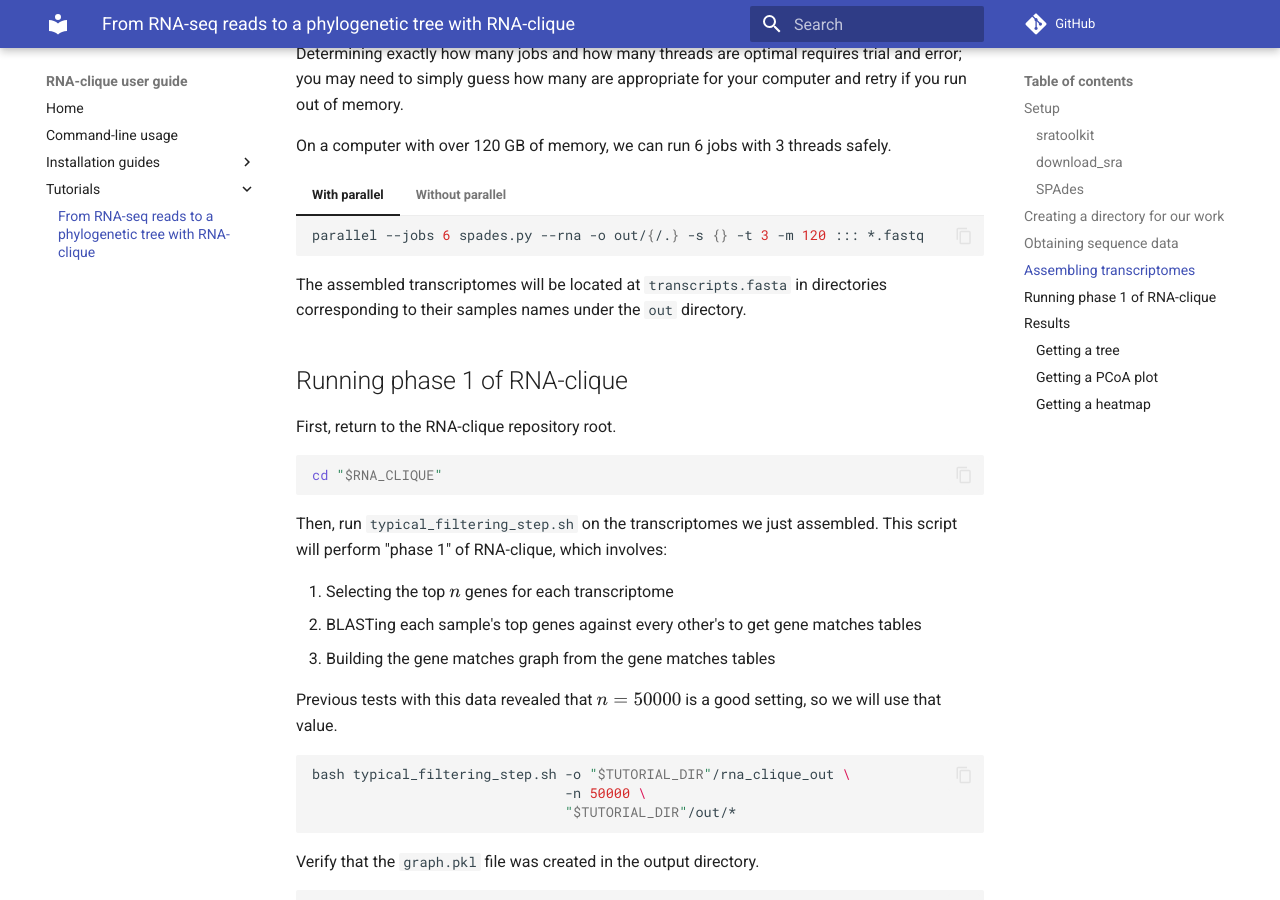
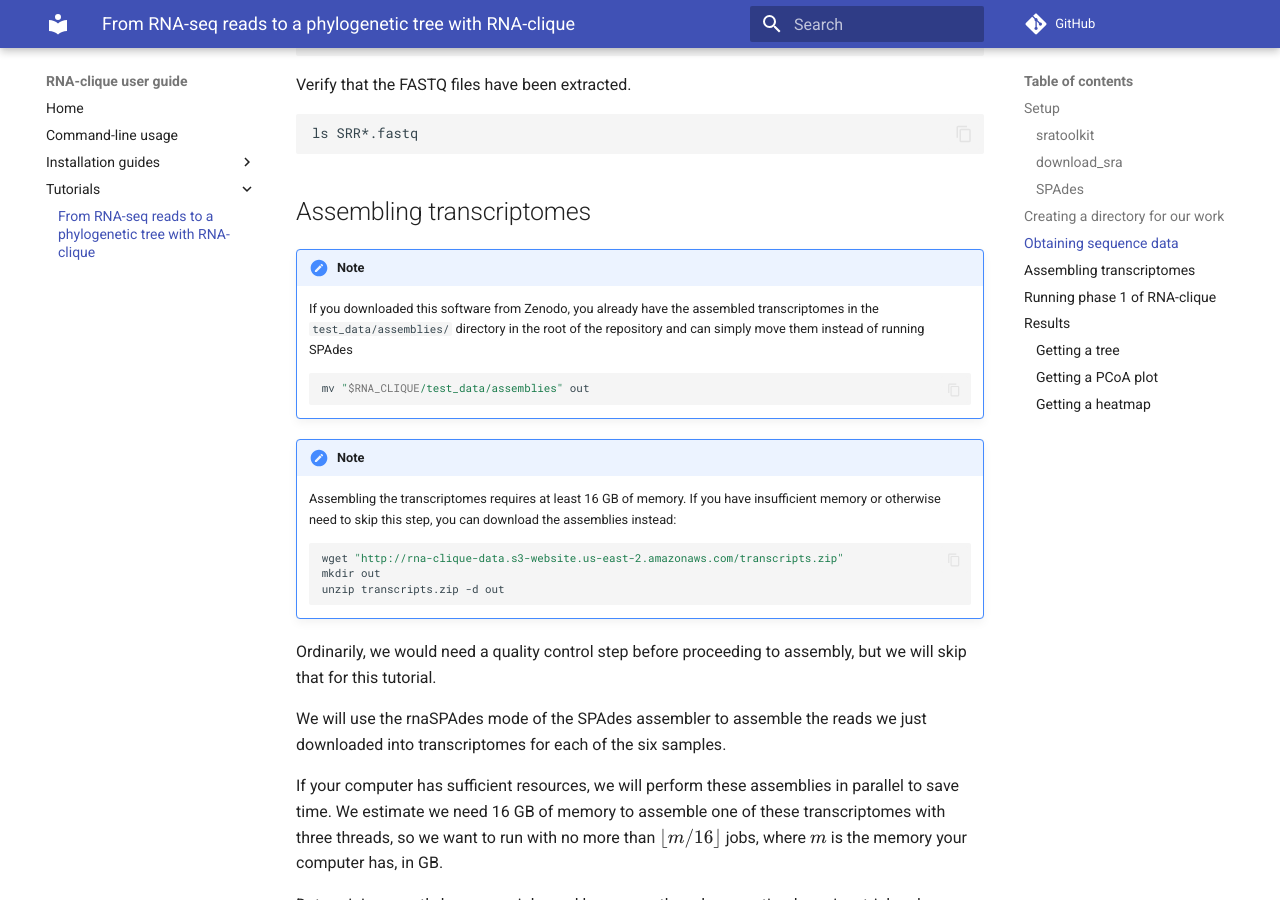
Before and after one commit to actapia/rna_clique, an MkDocs documentation site: the page built from docs/tutorials/reads2tree/README.md, in a window 1280 px wide and 900 px high, scrolled down 3902 px. Built offline with MkDocs 1.6.1 and Material for MkDocs 9.7.7, drawn with Linux system fonts in a browser that asks for light colours; comment, search, counter and statistics services are not loaded; some of the changed text lies outside the part shown.

Commit message:
Update documentation for releases.

````diff
--- a/docs/tutorials/reads2tree/README.md
+++ b/docs/tutorials/reads2tree/README.md
@@ -54,6 +54,11 @@
 
 ### download_sra
 
+!!! note
+    If you downloaded this software from Zenodo, the test data SRA files are
+    included in the software release zip. If you don't want to download them
+    yourself, you don't need `download_sra` and can skip this step.
+
 Make sure the `rna-clique` Conda environment created during the RNA-clique
 installation is activated.
 
@@ -80,6 +85,11 @@
 ```
 
 ### SPAdes
+
+!!! note
+    If you downloaded this software from Zenodo, the assembled transcriptomes
+    are included in the release zip. If you don't want to assemble the
+    transcriptomes yourself, you can skip downloading SPAdes.
 
 Download the SPAdes assembler. As of this writing, 4.0.0 is the newest
 version.
@@ -133,6 +143,17 @@
 ## Obtaining sequence data
 
 !!! note
+    If you downloaded this software from Zenodo, you already have the SRA files
+    in the `test_data/sra` of the repository. Instead of completing this step,
+    you can extract the provided data by running
+
+	```bash
+	for f in "$RNA_CLIQUE/test_data/sra/*; do
+	    fasterq-dump "$f"
+	done
+	```
+
+!!! note
     Before proceeding, check that your environment variables are set to the
     correct values!
 
@@ -184,6 +205,26 @@
 ```
 
 ## Assembling transcriptomes
+
+!!! note
+    If you downloaded this software from Zenodo, you already have the assembled
+    transcriptomes in the `test_data/assemblies/` directory in the root of the
+    repository and can simply move them instead of running SPAdes
+
+	```bash
+	mv "$RNA_CLIQUE/test_data/assemblies" out
+	```
+
+!!! note
+    Assembling the transcriptomes requires at least 16 GB of memory. If you have
+    insufficient memory or otherwise need to skip this step, you can download
+    the assemblies instead:
+
+	```bash
+	wget "http://rna-clique-data.s3-website.us-east-2.amazonaws.com/transcripts.zip"
+	mkdir out
+	unzip transcripts.zip -d out
+	```
 
 Ordinarily, we would need a quality control step before proceeding to assembly,
 but we will skip that for this tutorial.
````
Also changed, not shown: docs/installation_guides/macos.md (+3 -1 lines), docs/installation_guides/ubuntu.md (+4 -1 lines).
